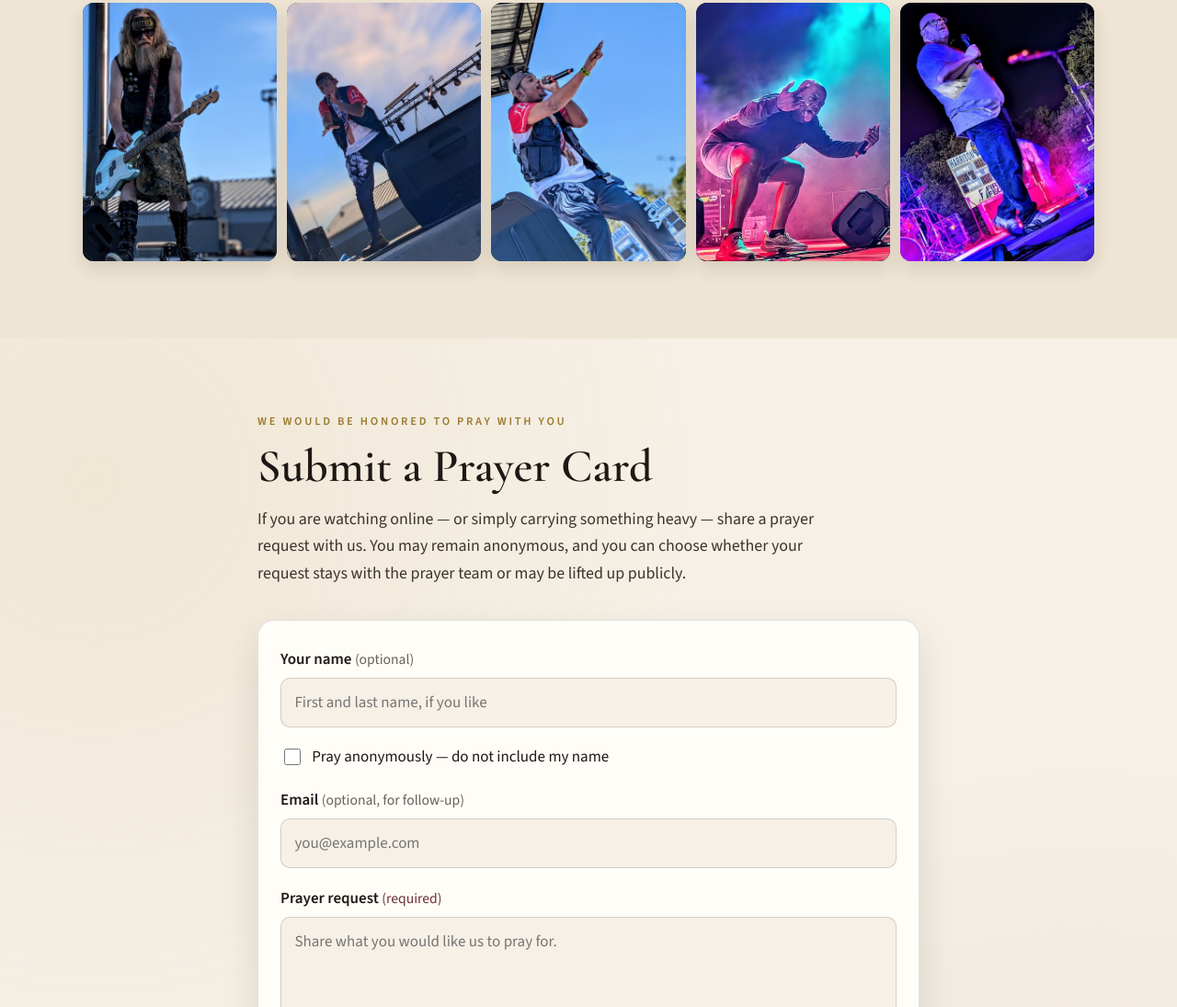
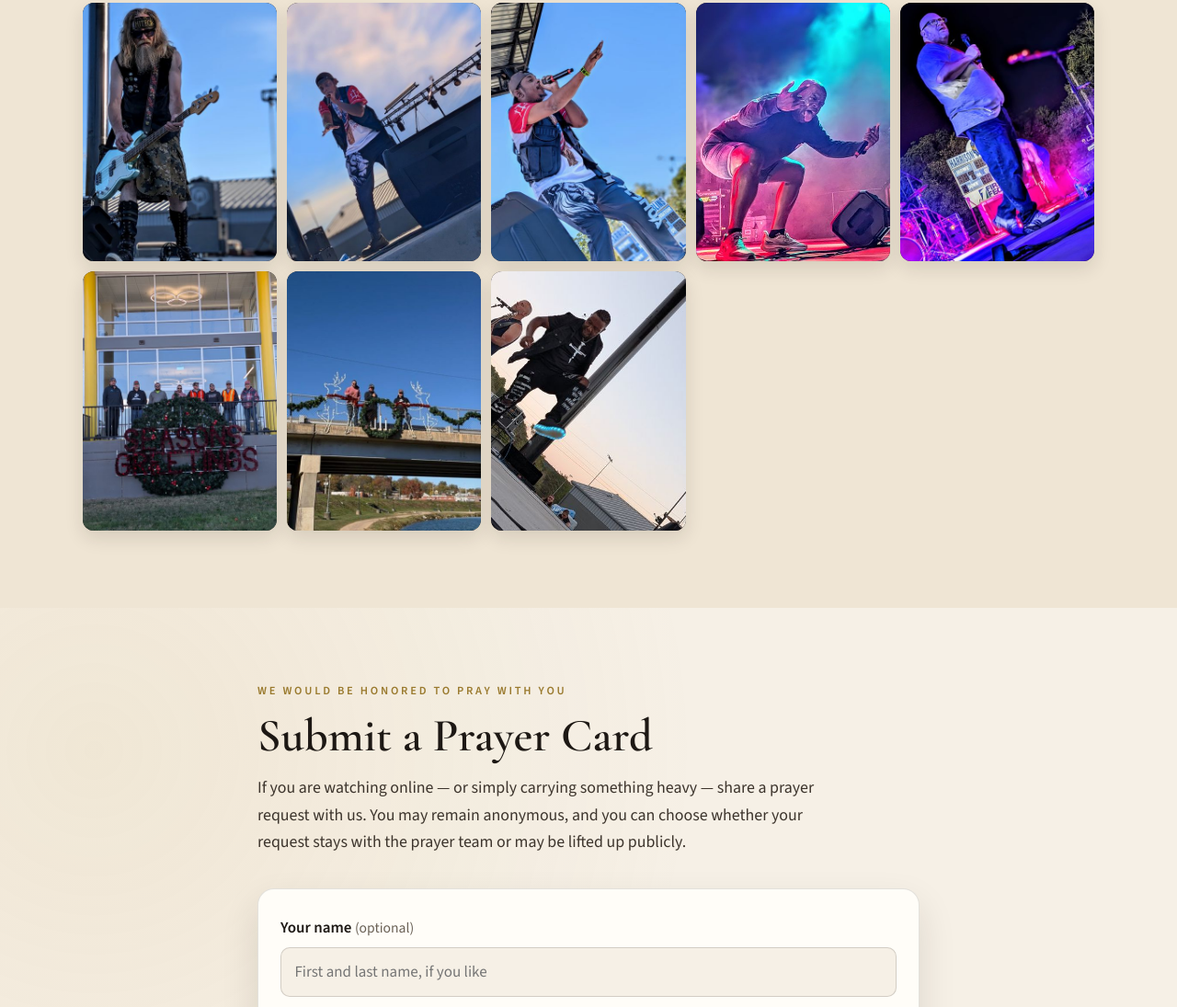
Before and after one commit to jakemotley45-tech/ethos-ministry, a plain HTML site: page index.html in a window 1280 px wide. Shown: the part 1473-2568 px from the top of the page at 92% size. Drawn offline with nearby package versions, Linux system fonts and the light colour scheme.

Commit message:
Draft: 8-photo gallery (not published)

```diff
--- a/index.html
+++ b/index.html
@@ -125,6 +125,21 @@
               <img src="images/gallery/05-scoreboard-thumb.jpg" alt="A singer performing on a night stage in front of a Harrison scoreboard" width="482" height="600" loading="lazy">
             </button>
           </li>
+          <li>
+            <button type="button" class="gallery-item" data-full="images/gallery/06-wreath.jpg" aria-label="Open photo: Volunteers standing on a balcony behind a large Season's Greetings wreath">
+              <img src="images/gallery/06-wreath-thumb.jpg" alt="Volunteers standing on a balcony behind a large Season's Greetings wreath" width="450" height="600" loading="lazy">
+            </button>
+          </li>
+          <li>
+            <button type="button" class="gallery-item" data-full="images/gallery/07-bridge.jpg" aria-label="Open photo: Volunteers hanging holiday decorations on a bridge">
+              <img src="images/gallery/07-bridge-thumb.jpg" alt="Volunteers hanging holiday decorations on a bridge" width="450" height="600" loading="lazy">
+            </button>
+          </li>
+          <li>
+            <button type="button" class="gallery-item" data-full="images/gallery/08-duo.jpg" aria-label="Open photo: Two performers on an outdoor stage at sunset">
+              <img src="images/gallery/08-duo-thumb.jpg" alt="Two performers on an outdoor stage at sunset" width="600" height="450" loading="lazy">
+            </button>
+          </li>
         </ul>
       </div>
     </section>
```
Also changed, not shown: images/gallery/06-wreath-thumb.jpg (added), images/gallery/06-wreath.jpg (added), images/gallery/07-bridge-thumb.jpg (added), images/gallery/07-bridge.jpg (added), images/gallery/08-duo-thumb.jpg (added), images/gallery/08-duo.jpg (added).
